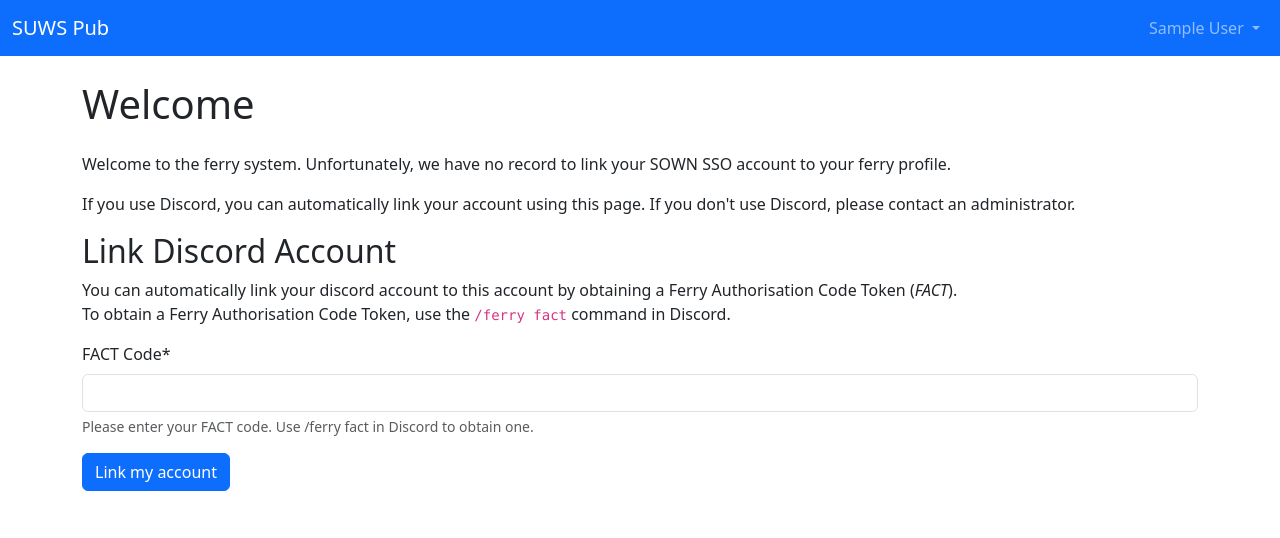
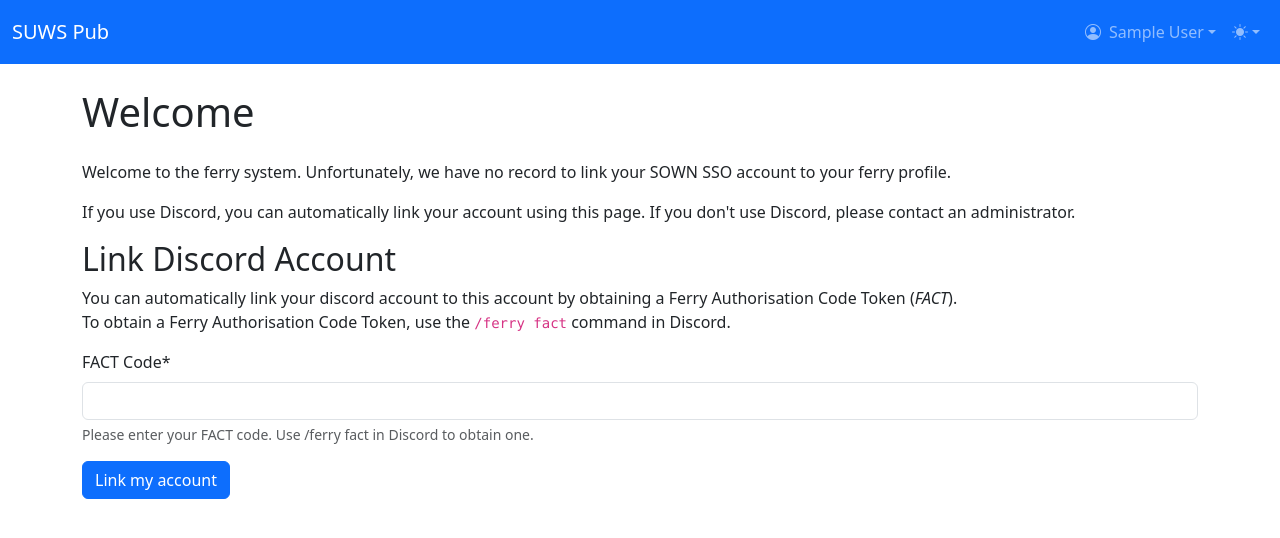
Before and after one commit to trickeydan/ferry-api, a Django app: page /accounts/unlinked/ in a window 1280 px wide. Shown: the top 538 px of the page. Run offline with Django 5.2, Linux system fonts and the light colour scheme; the visitor is signed in with stand-in values (Sample User, id 1); parts of the project's set-up code (start-up, migrations or seed data) failed here and were passed over; some libraries are stand-ins or nearby versions.

Commit message:
dark mode

```diff
--- /dev/null
+++ b/ferry/static/js/theme_switcher.js
@@ -0,0 +1,81 @@
+const THEME_ICON_MAP = {light: 'bi-sun-fill', dark: 'bi-moon-stars-fill', auto: 'bi-circle-half'};
+
+class ThemeSwitcher {
+
+    constructor() {
+        this.setTheme(this.getPreferredTheme())
+    }
+
+    getStoredTheme = () => localStorage.getItem('theme')
+    setStoredTheme = theme => localStorage.setItem('theme', theme)
+
+    getPreferredTheme() {
+        const storedTheme = this.getStoredTheme();
+        if (storedTheme) {
+            return storedTheme
+        }
+
+        return window.matchMedia('(prefers-color-scheme: dark)').matches ? 'dark' : 'light'
+    }
+
+    setTheme(theme) {
+        if (theme === 'auto') {
+            document.documentElement.setAttribute('data-bs-theme', (window.matchMedia('(prefers-color-scheme: dark)').matches ? 'dark' : 'light'))
+        } else {
+            document.documentElement.setAttribute('data-bs-theme', theme)
+        }
+    }
+
+    showActiveTheme(theme, focus = false) {
+        const themeSwitcher = document.querySelector('#ferry-theme')
+
+        if (!themeSwitcher) {
+            return
+        }
+
+        const themeSwitcherText = document.querySelector('#ferry-theme-text')
+        const activeThemeIcon = document.getElementById('ferry-theme-active-icon')
+        const btnToActive = document.querySelector(`[data-bs-theme-value="${theme}"]`)
+
+        document.querySelectorAll('[data-bs-theme-value]').forEach(element => {
+            element.classList.remove('active')
+            element.setAttribute('aria-pressed', 'false')
+        })
+
+        btnToActive.classList.add('active')
+        btnToActive.setAttribute('aria-pressed', 'true')
+
+        activeThemeIcon.classList.remove(...Object.values(THEME_ICON_MAP));
+        activeThemeIcon.classList.add(THEME_ICON_MAP[theme])
+
+        const themeSwitcherLabel = `${themeSwitcherText.textContent} (${btnToActive.dataset.bsThemeValue})`
+        themeSwitcher.setAttribute('aria-label', themeSwitcherLabel)
+
+        if (focus) {
+            themeSwitcher.focus()
+        }
+    }
+}
+
+const themeSwitcher = new ThemeSwitcher();
+
+window.matchMedia('(prefers-color-scheme: dark)').addEventListener('change', () => {
+    const storedTheme = themeSwitcher.getStoredTheme()
+    if (storedTheme !== 'light' && storedTheme !== 'dark') {
+        setTheme(getPreferredTheme())
+    }
+})
+
+window.addEventListener('DOMContentLoaded', () => {
+    themeSwitcher.showActiveTheme(themeSwitcher.getPreferredTheme())
+
+    document.querySelectorAll('[data-bs-theme-value]')
+    .forEach(toggle => {
+        toggle.addEventListener('click', () => {
+            const theme = toggle.getAttribute('data-bs-theme-value')
+            themeSwitcher.setStoredTheme(theme)
+            themeSwitcher.setTheme(theme)
+            themeSwitcher.showActiveTheme(theme, true)
+        })
+    })
+})
--- a/ferry/templates/base.html
+++ b/ferry/templates/base.html
@@ -1,10 +1,12 @@
+{% load static %}
 <!doctype html>
-<html lang="en">
+<html lang="en" data-bs-theme="dark">
   <head>
     <meta charset="utf-8">
     <meta name="viewport" content="width=device-width, initial-scale=1">
-    <title>{% block title %}{% endblock %}</title>
+    <title>{% block title %}{% endblock %} | SUWS Pub</title>
     <link href="https://cdn.jsdelivr.net/npm/bootstrap@5.3.3/dist/css/bootstrap.min.css" rel="stylesheet" integrity="sha384-QWTKZyjpPEjISv5WaRU9OFeRpok6YctnYmDr5pNlyT2bRjXh0JMhjY6hW+ALEwIH" crossorigin="anonymous">
+    <link rel="stylesheet" href="https://cdn.jsdelivr.net/npm/bootstrap-icons@1.11.3/font/bootstrap-icons.min.css">
   </head>
   <body hx-headers='{"X-CSRFToken": "{{ csrf_token }}"}'>
     {% include "inc/nav.html" %}
@@ -25,6 +27,8 @@
     <script src="https://unpkg.com/htmx.org@2.0.3" integrity="sha384-0895/pl2MU10Hqc6jd4RvrthNlDiE9U1tWmX7WRESftEDRosgxNsQG/Ze9YMRzHq" crossorigin="anonymous"></script>
     <script src="https://cdn.jsdelivr.net/npm/sweetalert2@11"></script>
 
+    <script src="{% static 'js/theme_switcher.js' %}" type="module"></script>
+
     <!-- <script src="https://unpkg.com/htmx-ext-debug@2.0.0/debug.js"></script> -->
   </body>
 </html>
--- /dev/null
+++ b/ferry/templates/inc/nav-theme-switcher.html
@@ -0,0 +1,29 @@
+<li class="nav-item dropdown">
+  <button class="btn btn-link nav-link py-2 px-0 px-lg-2 dropdown-toggle d-flex align-items-center" id="ferry-theme" type="button" aria-expanded="false" data-bs-toggle="dropdown" data-bs-display="static" aria-label="Toggle theme">
+    <i class="bi-moon-stars-fill my-1" id="ferry-theme-active-icon"></i>
+    <span class="d-lg-none ms-2" id="ferry-theme-text">Toggle theme</span>
+  </button>
+  <ul class="dropdown-menu dropdown-menu-end" aria-labelledby="ferry-theme-text">
+    <li>
+      <button type="button" class="dropdown-item d-flex align-items-center" data-bs-theme-value="light" aria-pressed="false">
+        <i class="bi-sun-fill bi me-2 opacity-50"></i>
+        Light
+        <i class="bi-check2 bi ms-auto d-none"></i>
+      </button>
+    </li>
+    <li>
+      <button type="button" class="dropdown-item d-flex align-items-center active" data-bs-theme-value="dark" aria-pressed="true">
+        <i class="bi-moon-stars-fill bi me-2 opacity-50"></i>
+        Dark
+        <i class="bi-check2 bi ms-auto d-none"></i>
+      </button>
+    </li>
+    <li>
+      <button type="button" class="dropdown-item d-flex align-items-center" data-bs-theme-value="auto" aria-pressed="false">
+        <i class="bi-circle-half bi me-2 opacity-50"></i>
+        Auto
+        <i class="bi-check2 bi ms-auto d-none"></i>
+      </button>
+    </li>
+  </ul>
+</li>
--- a/ferry/templates/inc/nav.html
+++ b/ferry/templates/inc/nav.html
@@ -24,7 +24,8 @@
 
         <ul class="navbar-nav mb-2 mb-md-0">
           <li class="nav-item dropdown">
-            <a class="nav-link dropdown-toggle" href="#" id="navbarDropdownMenuLink" role="button" data-bs-toggle="dropdown" aria-expanded="false">
+            <a href="#" class="btn btn-link nav-link py-2 px-0 px-lg-2 dropdown-toggle d-flex align-items-center" id="navbarDropdownMenuLink" role="button" data-bs-toggle="dropdown" aria-expanded="false">
+              <i class="bi-person-circle my-1 me-2"></i>
               {{ request.user.display_name }}
             </a>
             <ul class="dropdown-menu dropdown-menu-end" aria-labelledby="navbarDropdownMenuLink">
@@ -43,6 +44,8 @@
               </li>
             </ul>
           </li>
+
+          {% include "inc/nav-theme-switcher.html" %}
         </ul>
       {% endif %}
     </div>
```
